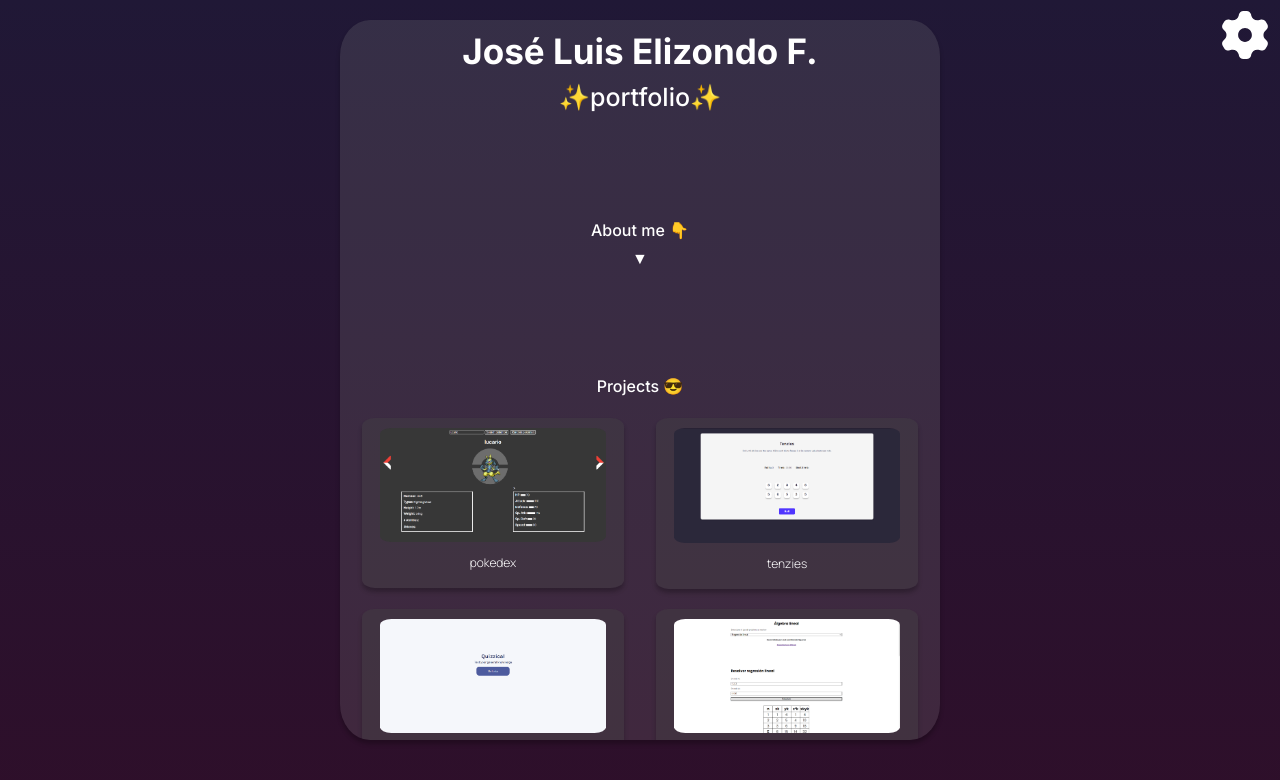
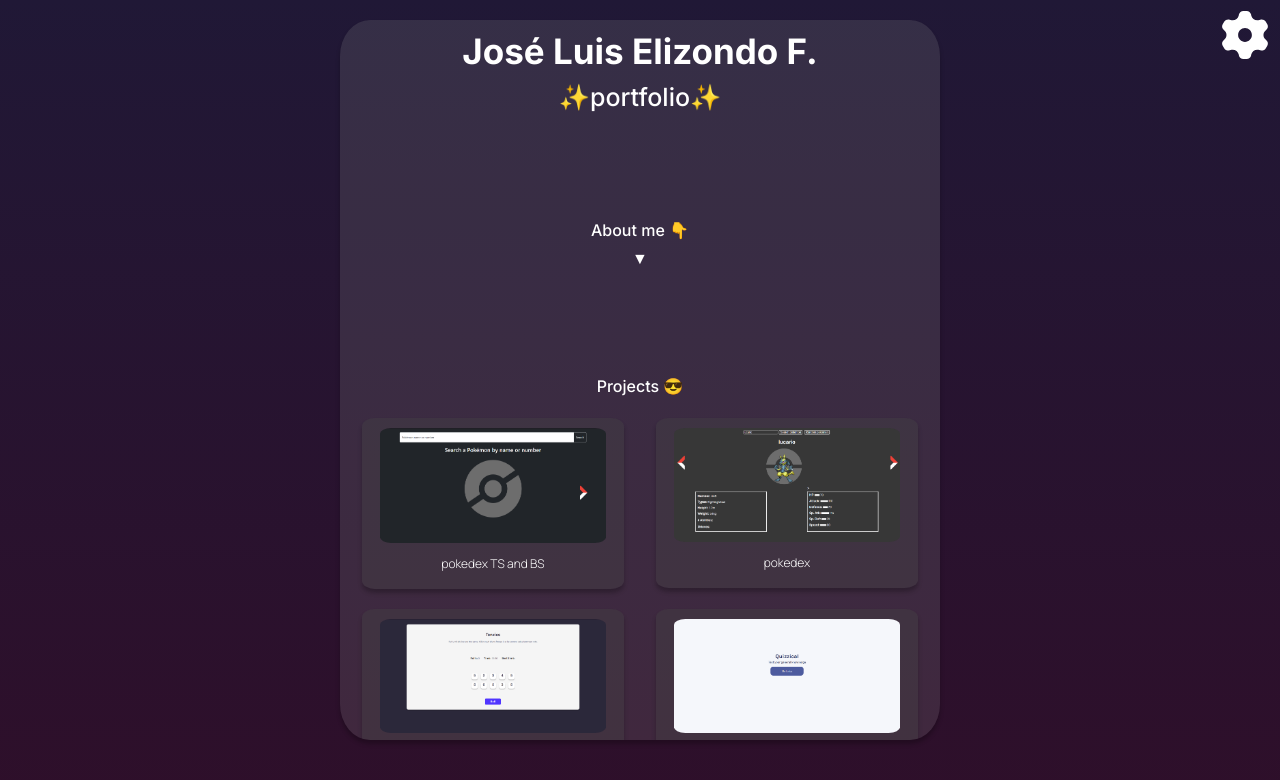
Before and after one commit to ElizondoStudios/portfolio, a React (Vite) app: page / in a window 1280 px wide. Shown: the top 780 px of the page. Built offline with nearby package versions, Linux system fonts and the light colour scheme.

Commit message:
Added new project: pokedex TS

```diff
--- a/package.json
+++ b/package.json
@@ -1,7 +1,7 @@
 {
   "name": "portfolio",
   "private": true,
-  "version": "1.0.0",
+  "version": "1.0.1",
   "type": "module",
   "scripts": {
     "dev": "vite",
--- a/src/components/Projects.jsx
+++ b/src/components/Projects.jsx
@@ -1,5 +1,6 @@
 import ProjectCard from "./ProjectCard"
 import { nanoid } from "nanoid"
+import pokedexTSSS from "../assets/pokedex-TS_screenshot.png"
 import pokedexSS from "../assets/pokedex_screenshot.png"
 import tenziesSS from "../assets/tenzies_screenshot.png"
 import quizzicalSS from "../assets/quizzical_screenshot.png"
@@ -10,6 +11,12 @@ import tiktaktoeSS from "../assets/tiktaktoe_screenshot.png"
 
 function Projects(props){
   const info=[
+    {
+      key: nanoid(),
+      projectName: "pokedex TS and BS",
+      link: "https://pokedex-elizondo.netlify.app",
+      img: pokedexTSSS
+    },
     {
       key: nanoid(),
       projectName: "pokedex",
```
Also changed, not shown: src/assets/pokedex-TS_screenshot.png (added), 1 other file (tests, documents, lock files or other folders).
